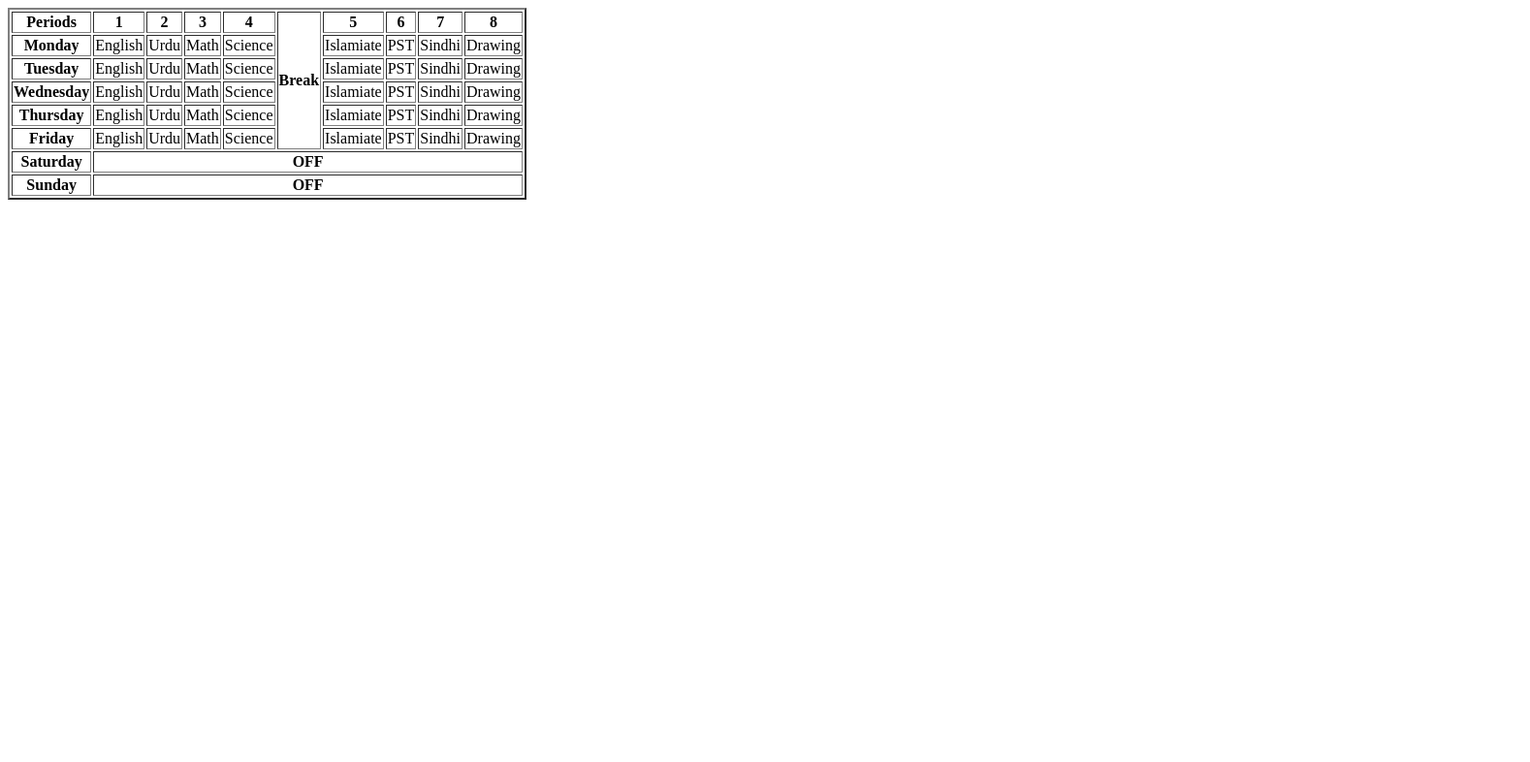
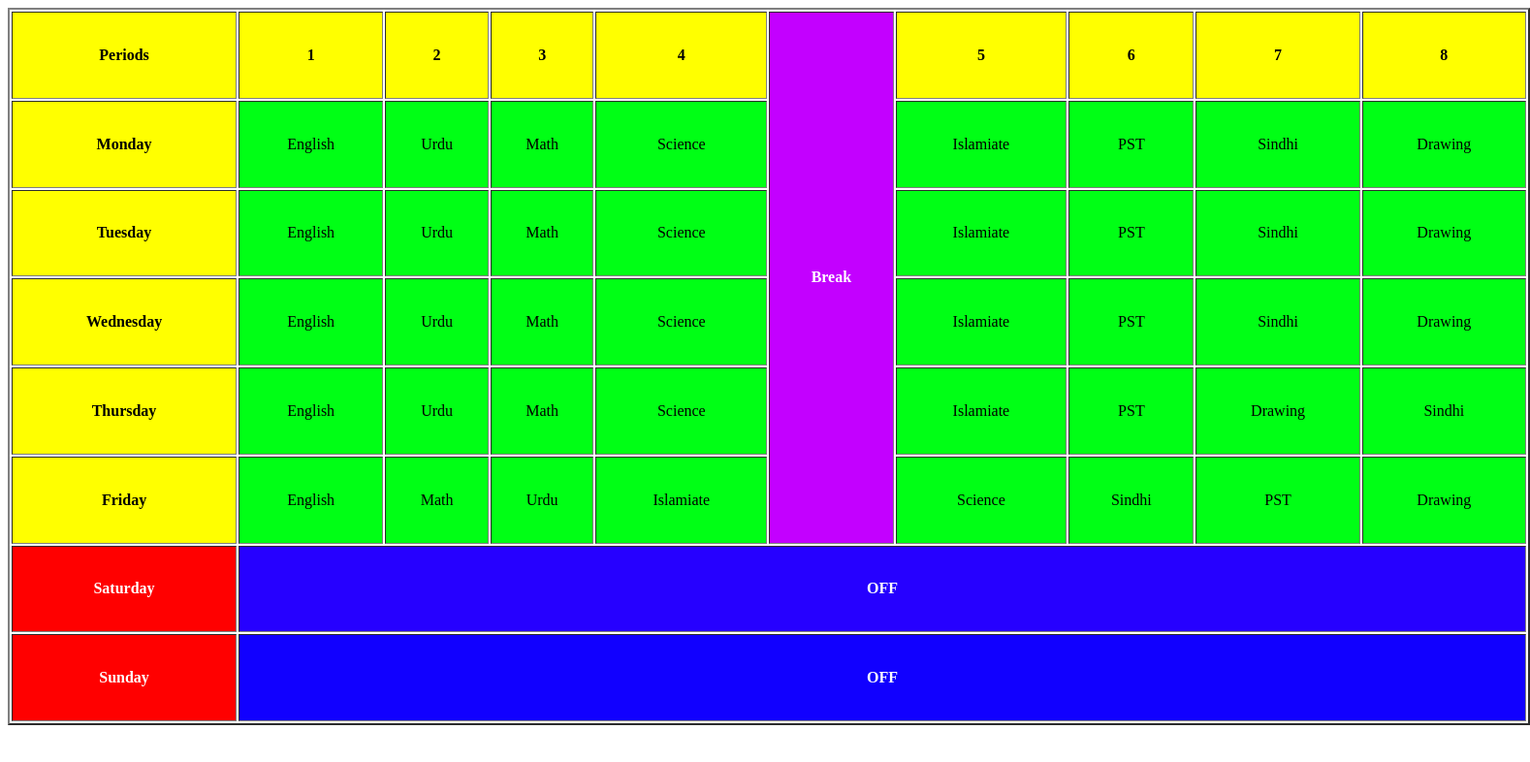
Before and after one commit to G-Mustafa9500/School-Time-Tabel, a plain HTML site: page index.html in a window 1280 px wide. Shown: the whole page at 97% size, 1578 px wide, since content can reach past the window. Drawn offline with Linux system fonts and the light colour scheme.

Commit message:
Update index.html

```diff
--- a/index.html
+++ b/index.html
@@ -6,82 +6,82 @@
     <title>Document</title>
 </head>
 <body>
-    <table border="2px">
+    <table style="width: 1570px; height: 740px; text-align: center;" border="2px">
         <tr>
-            <th>Periods</th>
-            <th>1</th>
-            <th>2</th>
-            <th>3</th>
-            <th>4</th>
-            <th rowspan="6">Break</th>
-            <th>5</th>
-            <th>6</th>
-            <th>7</th>
-            <th>8</th>
+            <th style="background-color: yellow; font-weight: bold;">Periods</th>
+            <th style="background-color: yellow; font-weight: bold;">1</th>
+            <th style="background-color: yellow; font-weight: bold;">2</th>
+            <th style="background-color: yellow; font-weight: bold;">3</th>
+            <th style="background-color: yellow; font-weight: bold;">4</th>
+            <th style="background-color: rgb(195, 0, 255); font-weight: bold; color: white;" rowspan="6">Break</th>
+            <th style="background-color: yellow; font-weight: bold;">5</th>
+            <th style="background-color: yellow; font-weight: bold;">6</th>
+            <th style="background-color: yellow; font-weight: bold;">7</th>
+            <th style="background-color: yellow; font-weight: bold;">8</th>
         </tr>
 
         <tr>
-            <th>Monday</th>
-            <td>English</td>
-            <td>Urdu</td>
-            <td>Math</td>
-            <td>Science</td>
-            <td>Islamiate</td>
-            <td>PST</td>
-            <td>Sindhi</td>
-            <td>Drawing</td>
+            <th style="background-color: yellow; font-weight: bold;">Monday</th>
+            <td style="background-color: rgb(0, 255, 21);">English</td>
+            <td style="background-color: rgb(0, 255, 21);">Urdu</td>
+            <td style="background-color: rgb(0, 255, 21);">Math</td>
+            <td style="background-color: rgb(0, 255, 21);">Science</td>
+            <td style="background-color: rgb(0, 255, 21);">Islamiate</td>
+            <td style="background-color: rgb(0, 255, 21);">PST</td>
+            <td style="background-color: rgb(0, 255, 21);">Sindhi</td>
+            <td style="background-color: rgb(0, 255, 21);">Drawing</td>
         </tr>
         <tr>
-            <th>Tuesday</th>
-            <td>English</td>
-            <td>Urdu</td>
-            <td>Math</td>
-            <td>Science</td>
-            <td>Islamiate</td>
-            <td>PST</td>
-            <td>Sindhi</td>
-            <td>Drawing</td>
+            <th style="background-color: yellow; font-weight: bold;">Tuesday</th>
+            <td style="background-color: rgb(0, 255, 21);">English</td>
+            <td style="background-color: rgb(0, 255, 21);">Urdu</td>
+            <td style="background-color: rgb(0, 255, 21);">Math</td>
+            <td style="background-color: rgb(0, 255, 21);">Science</td>
+            <td style="background-color: rgb(0, 255, 21);">Islamiate</td>
+            <td style="background-color: rgb(0, 255, 21);">PST</td>
+            <td style="background-color: rgb(0, 255, 21);">Sindhi</td>
+            <td style="background-color: rgb(0, 255, 21);">Drawing</td>
         </tr>
         <tr>
-            <th>Wednesday</th>
-            <td>English</td>
-            <td>Urdu</td>
-            <td>Math</td>
-            <td>Science</td>
-            <td>Islamiate</td>
-            <td>PST</td>
-            <td>Sindhi</td>
-            <td>Drawing</td>
+            <th style="background-color: yellow; font-weight: bold;">Wednesday</th>
+            <td style="background-color: rgb(0, 255, 21);">English</td>
+            <td style="background-color: rgb(0, 255, 21);">Urdu</td>
+            <td style="background-color: rgb(0, 255, 21);">Math</td>
+            <td style="background-color: rgb(0, 255, 21);">Science</td>
+            <td style="background-color: rgb(0, 255, 21);">Islamiate</td>
+            <td style="background-color: rgb(0, 255, 21);">PST</td>
+            <td style="background-color: rgb(0, 255, 21);">Sindhi</td>
+            <td style="background-color: rgb(0, 255, 21);">Drawing</td>
         </tr>
         <tr>
-            <th>Thursday</th>
-            <td>English</td>
-            <td>Urdu</td>
-            <td>Math</td>
-            <td>Science</td>
-            <td>Islamiate</td>
-            <td>PST</td>
-            <td>Sindhi</td>
-            <td>Drawing</td>
+            <th style="background-color: yellow; font-weight: bold;">Thursday</th>
+            <td style="background-color: rgb(0, 255, 21);">English</td>
+            <td style="background-color: rgb(0, 255, 21);">Urdu</td>
+            <td style="background-color: rgb(0, 255, 21);">Math</td>
+            <td style="background-color: rgb(0, 255, 21);">Science</td>
+            <td style="background-color: rgb(0, 255, 21);">Islamiate</td>
+            <td style="background-color: rgb(0, 255, 21);">PST</td>
+            <td style="background-color: rgb(0, 255, 21);">Drawing</td>
+            <td style="background-color: rgb(0, 255, 21);">Sindhi</td>
         </tr>
         <tr>
-            <th>Friday</th>
-            <td>English</td>
-            <td>Urdu</td>
-            <td>Math</td>
-            <td>Science</td>
-            <td>Islamiate</td>
-            <td>PST</td>
-            <td>Sindhi</td>
-            <td>Drawing</td>
+            <th style="background-color: yellow; font-weight: bold;">Friday</th>
+            <td style="background-color: rgb(0, 255, 21);">English</td>
+            <td style="background-color: rgb(0, 255, 21);">Math</td>
+            <td style="background-color: rgb(0, 255, 21);">Urdu</td>
+            <td style="background-color: rgb(0, 255, 21);">Islamiate</td>
+            <td style="background-color: rgb(0, 255, 21);">Science</td>
+            <td style="background-color: rgb(0, 255, 21);">Sindhi</td>
+            <td style="background-color: rgb(0, 255, 21);">PST</td>
+            <td style="background-color: rgb(0, 255, 21);">Drawing</td>
         </tr>
         <tr>
-            <th>Saturday</th>
-            <th colspan="10">OFF</th>
+            <th style="background-color: rgb(255, 0, 0); font-weight: bold; color: white;">Saturday</th>
+            <th style="background-color: rgb(38, 0, 255); font-weight: bold; color: white;" colspan="10">OFF</th>
         </tr>
         <tr>
-            <th>Sunday</th>
-            <th colspan="10">OFF</th>
+            <th style="background-color: rgb(255, 0, 0); font-weight: bold;color: white;">Sunday</th>
+            <th  style="background-color: rgb(17, 0, 255); font-weight: bold; color: white;"colspan="10">OFF</th>
         </tr>
     </table>
 </body>
```
